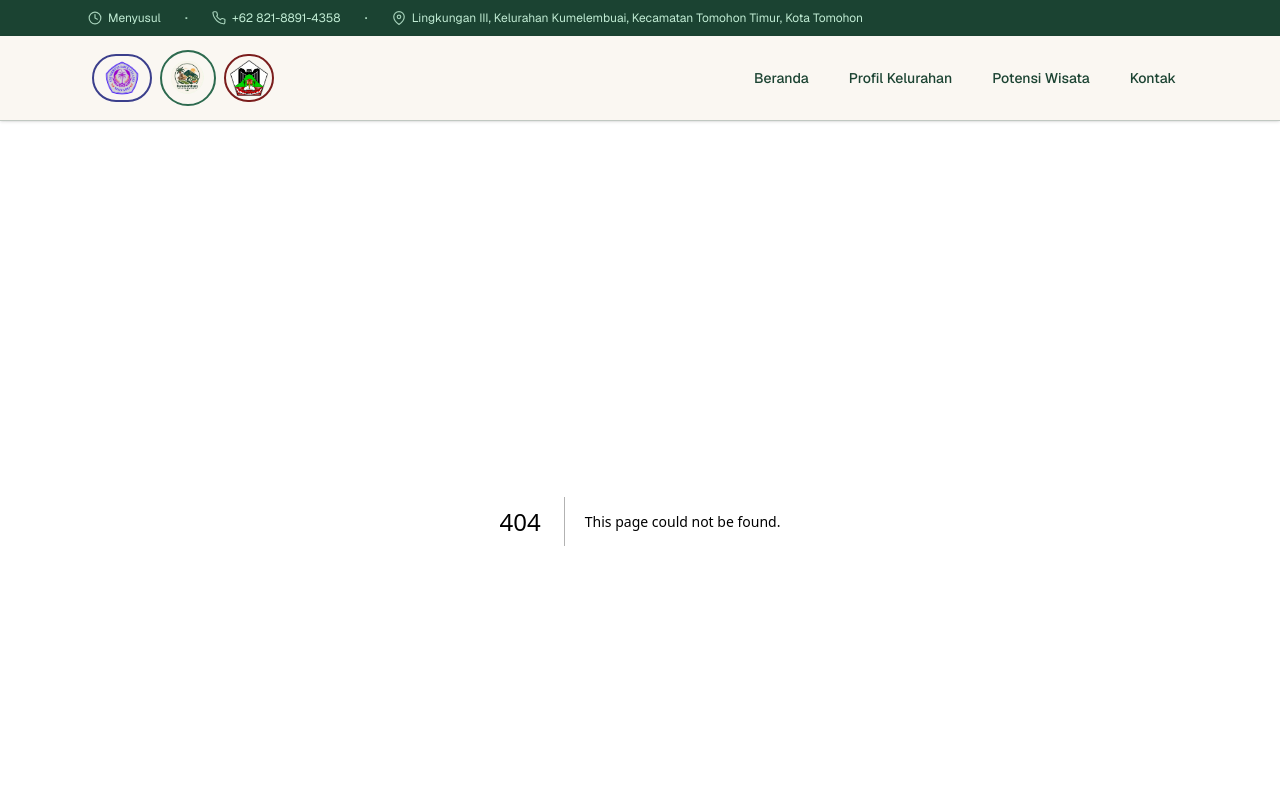
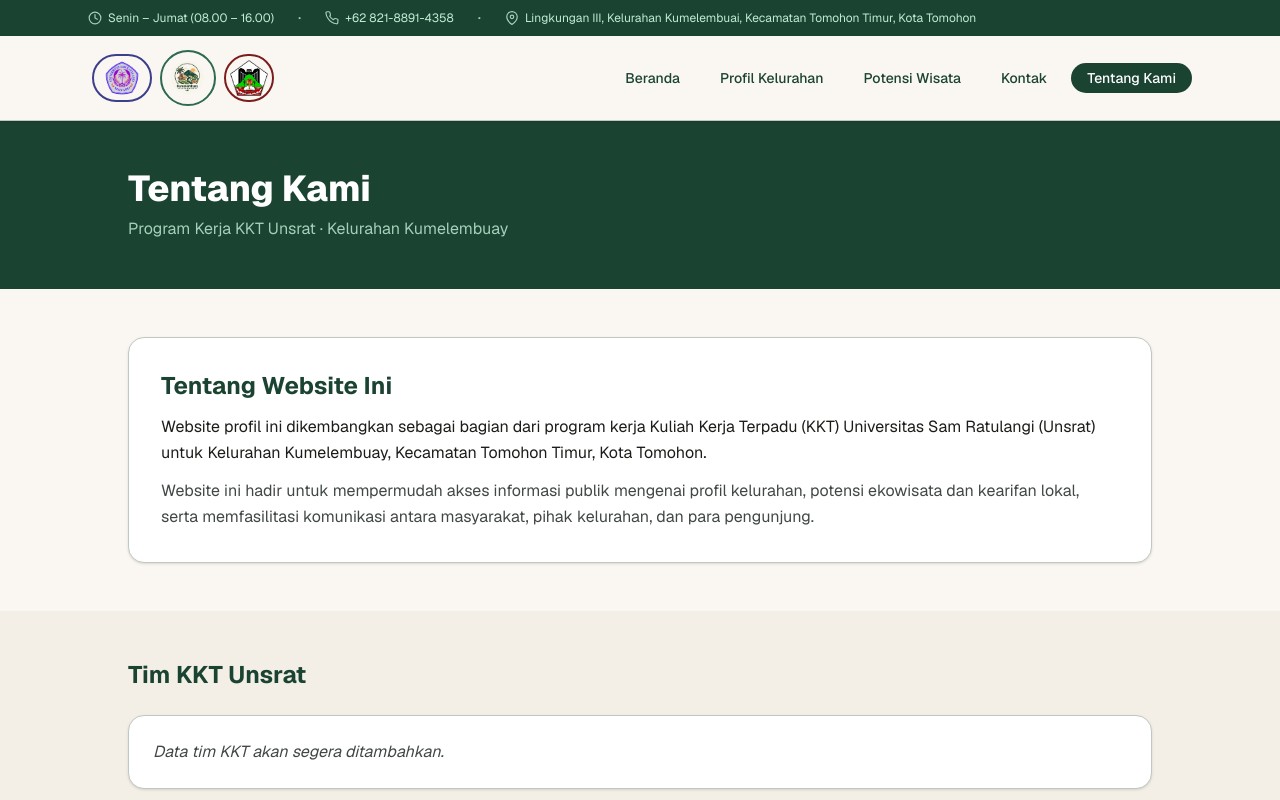
Before and after one commit to Josua040/projek-kkt, a Next.js app: page /tentang in a window 1280 px wide. Before the commit this address had no page. Shown: the top 800 px of the page. Built offline with nearby package versions, Linux system fonts and the light colour scheme.

Commit message:
update pada jam kerja

```diff
--- a/app/kontak/page.tsx
+++ b/app/kontak/page.tsx
@@ -1,12 +1,10 @@
 import type { Metadata } from 'next';
 import { site } from '@/data/site';
-import { timKKT } from '@/data/tim-kkt';
 import MapWrapper from '@/components/MapWrapper';
-import Image from 'next/image';
 
 export const metadata: Metadata = {
   title: `Kontak — ${site.nama}`,
-  description: `Informasi kontak, lokasi peta, dan tim KKT Unsrat ${site.nama}, ${site.kecamatan}, ${site.kota}.`,
+  description: `Informasi kontak dan lokasi peta ${site.nama}, ${site.kecamatan}, ${site.kota}.`,
 };
 
 // ---------------------------------------------------------------------------
@@ -52,11 +50,22 @@ function IconEmail() {
   );
 }
 
+function IconJam() {
+  return (
+    <svg xmlns="http://www.w3.org/2000/svg" viewBox="0 0 24 24" fill="none"
+      stroke="currentColor" strokeWidth="1.8" strokeLinecap="round" strokeLinejoin="round"
+      className="mt-0.5 h-5 w-5 flex-shrink-0 text-[#BC6C25]" aria-hidden="true">
+      <circle cx="12" cy="12" r="10" />
+      <polyline points="12 6 12 12 16 14" />
+    </svg>
+  );
+}
+
 // ---------------------------------------------------------------------------
 // Halaman utama
 // ---------------------------------------------------------------------------
 export default function KontakPage() {
-  const { koordinat, nama, kecamatan, kota, kontak } = site;
+  const { koordinat, nama, kecamatan, kota, kontak, jamKantor } = site;
   const [lat, lng] = koordinat;
   const mapsUrl = `https://www.google.com/maps?q=${lat},${lng}`;
 
@@ -153,6 +162,19 @@ export default function KontakPage() {
                   )}
                 </div>
               </div>
+
+              {/* Jam Pelayanan */}
+              <div className="flex items-start gap-3">
+                <IconJam />
+                <div>
+                  <p className="text-xs font-semibold uppercase tracking-widest text-[#BC6C25]">
+                    Jam Pelayanan
+                  </p>
+                  <p className="mt-0.5 text-sm text-[#1C1C18]">
+                    {jamKantor ?? 'Data menyusul'}
+                  </p>
+                </div>
+              </div>
             </div>
 
             {/* ── Peta Leaflet ───────────────────────────────────────── */}
@@ -187,75 +209,6 @@ export default function KontakPage() {
           </div>
         </div>
       </section>
-
-      {/* ── Tim KKT Unsrat ────────────────────────────────────────────── */}
-      <section className="bg-[#F3EFE6] py-12 px-4 sm:px-6">
-        <div className="mx-auto max-w-5xl">
-          <h2 className="text-2xl font-bold text-[#1B4332] mb-4">
-            Tim KKT Unsrat
-          </h2>
-
-          {!timKKT.periode && timKKT.anggota.length === 0 && !timKKT.fotoTim ? (
-            <p className="text-[#414844] italic text-sm sm:text-base">
-              Data tim KKT akan segera ditambahkan.
-            </p>
-          ) : (
-            <div className="space-y-6">
-              {/* Periode */}
-              {timKKT.periode && (
-                <p className="text-sm text-[#414844]">
-                  <span className="font-semibold text-[#1B4332]">Periode:</span>{' '}
-                  {timKKT.periode}
-                </p>
-              )}
-
-              {/* Foto tim */}
-              <div className="relative w-full aspect-video overflow-hidden rounded-2xl bg-[#C1C8C2] border border-[#C1C8C2]">
-                {timKKT.fotoTim ? (
-                  <Image
-                    src={timKKT.fotoTim}
-                    alt="Foto tim KKT Unsrat di Kelurahan Kumelembuay"
-                    fill
-                    sizes="(max-width: 1024px) 100vw, 896px"
-                    className="object-cover"
-                  />
-                ) : (
-                  <div className="flex h-full w-full flex-col items-center justify-center gap-2">
-                    <svg xmlns="http://www.w3.org/2000/svg" viewBox="0 0 24 24" fill="none"
-                      stroke="currentColor" strokeWidth="1.2" strokeLinecap="round"
-                      strokeLinejoin="round" className="h-12 w-12 text-[#8a9490]" aria-hidden="true">
-                      <rect x="3" y="3" width="18" height="18" rx="2" ry="2" />
-                      <circle cx="8.5" cy="8.5" r="1.5" />
-                      <polyline points="21 15 16 10 5 21" />
-                    </svg>
-                    <p className="text-sm text-[#8a9490]">Foto tim menyusul</p>
-                  </div>
-                )}
-              </div>
-
-              {/* Daftar anggota */}
-              {timKKT.anggota.length > 0 && (
-                <div>
-                  <p className="mb-3 text-sm font-semibold text-[#1B4332]">
-                    Anggota Tim
-                  </p>
-                  <div className="grid grid-cols-1 gap-3 sm:grid-cols-2 lg:grid-cols-3">
-                    {timKKT.anggota.map((a, idx) => (
-                      <div
-                        key={idx}
-                        className="rounded-xl border border-[#C1C8C2] bg-white p-4 shadow-sm"
-                      >
-                        <p className="font-semibold text-sm text-[#1C1C18]">{a.nama}</p>
-                        <p className="mt-0.5 text-xs text-[#414844]">{a.prodi}</p>
-                      </div>
-                    ))}
-                  </div>
-                </div>
-              )}
-            </div>
-          )}
-        </div>
-      </section>
     </main>
   );
 }
--- /dev/null
+++ b/app/tentang/page.tsx
@@ -0,0 +1,131 @@
+import type { Metadata } from 'next';
+import Image from 'next/image';
+import { site } from '@/data/site';
+import { timKKT } from '@/data/tim-kkt';
+
+export const metadata: Metadata = {
+  title: `Tentang Kami — ${site.nama}`,
+  description: `Tentang website profil ${site.nama} yang dibuat sebagai program kerja KKT Unsrat beserta Tim KKT Unsrat.`,
+};
+
+export default function TentangPage() {
+  const hasTimData = Boolean(
+    timKKT.periode || timKKT.fotoTim || timKKT.anggota.length > 0
+  );
+
+  return (
+    <main className="overflow-x-hidden">
+      {/* ── Page header ────────────────────────────────────────────────── */}
+      <div className="bg-[#1B4332] py-12 px-4 sm:px-6">
+        <div className="mx-auto max-w-5xl">
+          <h1 className="text-3xl font-extrabold text-white sm:text-4xl">
+            Tentang Kami
+          </h1>
+          <p className="mt-2 text-[#A5D0B9] text-sm sm:text-base">
+            Program Kerja KKT Unsrat · {site.nama}
+          </p>
+        </div>
+      </div>
+
+      {/* ── Penjelasan Program KKT ─────────────────────────────────────── */}
+      <section className="bg-[#FAF7F2] py-12 px-4 sm:px-6">
+        <div className="mx-auto max-w-5xl">
+          <div className="rounded-2xl border border-[#C1C8C2] bg-white p-6 sm:p-8 shadow-sm">
+            <h2 className="text-xl sm:text-2xl font-bold text-[#1B4332] mb-3">
+              Tentang Website Ini
+            </h2>
+            <p className="text-[#1C1C18] text-sm sm:text-base leading-relaxed">
+              Website profil ini dikembangkan sebagai bagian dari program kerja Kuliah Kerja Terpadu (KKT) Universitas Sam Ratulangi (Unsrat) untuk Kelurahan Kumelembuay, Kecamatan Tomohon Timur, Kota Tomohon.
+            </p>
+            <p className="mt-3 text-[#414844] text-sm sm:text-base leading-relaxed">
+              Website ini hadir untuk mempermudah akses informasi publik mengenai profil kelurahan, potensi ekowisata dan kearifan lokal, serta memfasilitasi komunikasi antara masyarakat, pihak kelurahan, dan para pengunjung.
+            </p>
+          </div>
+        </div>
+      </section>
+
+      {/* ── Section Tim KKT Unsrat ─────────────────────────────────────── */}
+      <section className="bg-[#F3EFE6] py-12 px-4 sm:px-6">
+        <div className="mx-auto max-w-5xl">
+          <h2 className="text-2xl font-bold text-[#1B4332] mb-6">
+            Tim KKT Unsrat
+          </h2>
+
+          {!hasTimData ? (
+            <div className="rounded-2xl border border-[#C1C8C2] bg-white p-6 shadow-sm">
+              <p className="text-[#414844] italic text-sm sm:text-base">
+                Data tim KKT akan segera ditambahkan.
+              </p>
+            </div>
+          ) : (
+            <div className="space-y-6">
+              {/* Periode */}
+              {timKKT.periode && (
+                <div className="rounded-2xl border border-[#C1C8C2] bg-white px-5 py-4 shadow-sm inline-block">
+                  <p className="text-sm text-[#414844]">
+                    <span className="font-semibold text-[#1B4332]">Periode:</span>{' '}
+                    {timKKT.periode}
+                  </p>
+                </div>
+              )}
+
+              {/* Foto tim */}
+              <div className="relative w-full aspect-video overflow-hidden rounded-2xl bg-[#C1C8C2] border border-[#C1C8C2]">
+                {timKKT.fotoTim ? (
+                  <Image
+                    src={timKKT.fotoTim}
+                    alt="Foto tim KKT Unsrat di Kelurahan Kumelembuay"
+                    fill
+                    sizes="(max-width: 1024px) 100vw, 896px"
+                    className="object-cover"
+                  />
+                ) : (
+                  <div className="flex h-full w-full flex-col items-center justify-center gap-2">
+                    <svg
+                      xmlns="http://www.w3.org/2000/svg"
+                      viewBox="0 0 24 24"
+                      fill="none"
+                      stroke="currentColor"
+                      strokeWidth="1.2"
+                      strokeLinecap="round"
+                      strokeLinejoin="round"
+                      className="h-12 w-12 text-[#8a9490]"
+                      aria-hidden="true"
+                    >
+                      <rect x="3" y="3" width="18" height="18" rx="2" ry="2" />
+                      <circle cx="8.5" cy="8.5" r="1.5" />
+                      <polyline points="21 15 16 10 5 21" />
+                    </svg>
+                    <p className="text-sm text-[#8a9490]">Foto tim menyusul</p>
+                  </div>
+                )}
+              </div>
+
+              {/* Daftar anggota */}
+              {timKKT.anggota.length > 0 && (
+                <div>
+                  <h3 className="mb-3 text-lg font-bold text-[#1B4332]">
+                    Anggota Tim
+                  </h3>
+                  <div className="grid grid-cols-1 gap-3 sm:grid-cols-2 lg:grid-cols-3">
+                    {timKKT.anggota.map((a, idx) => (
+                      <div
+                        key={idx}
+                        className="rounded-xl border border-[#C1C8C2] bg-white p-4 shadow-sm"
+                      >
+                        <p className="font-semibold text-sm text-[#1C1C18]">
+                          {a.nama}
+                        </p>
+                        <p className="mt-0.5 text-xs text-[#414844]">{a.prodi}</p>
+                      </div>
+                    ))}
+                  </div>
+                </div>
+              )}
+            </div>
+          )}
+        </div>
+      </section>
+    </main>
+  );
+}
--- a/components/Footer.tsx
+++ b/components/Footer.tsx
@@ -4,6 +4,7 @@ const navLinks = [
   { href: '/profil', label: 'Profil Kelurahan' },
   { href: '/potensi', label: 'Potensi Wisata' },
   { href: '/kontak', label: 'Kontak' },
+  { href: '/tentang', label: 'Tentang Kami' },
 ];
 
 export default function Footer() {
--- a/components/Navbar.tsx
+++ b/components/Navbar.tsx
@@ -11,6 +11,7 @@ const links = [
   { href: '/profil', label: 'Profil Kelurahan' },
   { href: '/potensi', label: 'Potensi Wisata' },
   { href: '/kontak', label: 'Kontak' },
+  { href: '/tentang', label: 'Tentang Kami' },
 ];
 
 export default function Navbar() {
--- a/data/site.ts
+++ b/data/site.ts
@@ -79,6 +79,6 @@ export const site = {
     email: "kelurahankumelembuaitmhntimur@gmail.com",
   },
 
-  jamKantor: null as string | null, // TODO: menyusul
+  jamKantor: "Senin – Jumat (08.00 – 16.00)",
   koordinat: [1.3306, 124.8722] as [number, number], // perkiraan; TODO ganti presisi
 };
```
Also changed, not shown: 1 other file (tests, documents, lock files or other folders).
